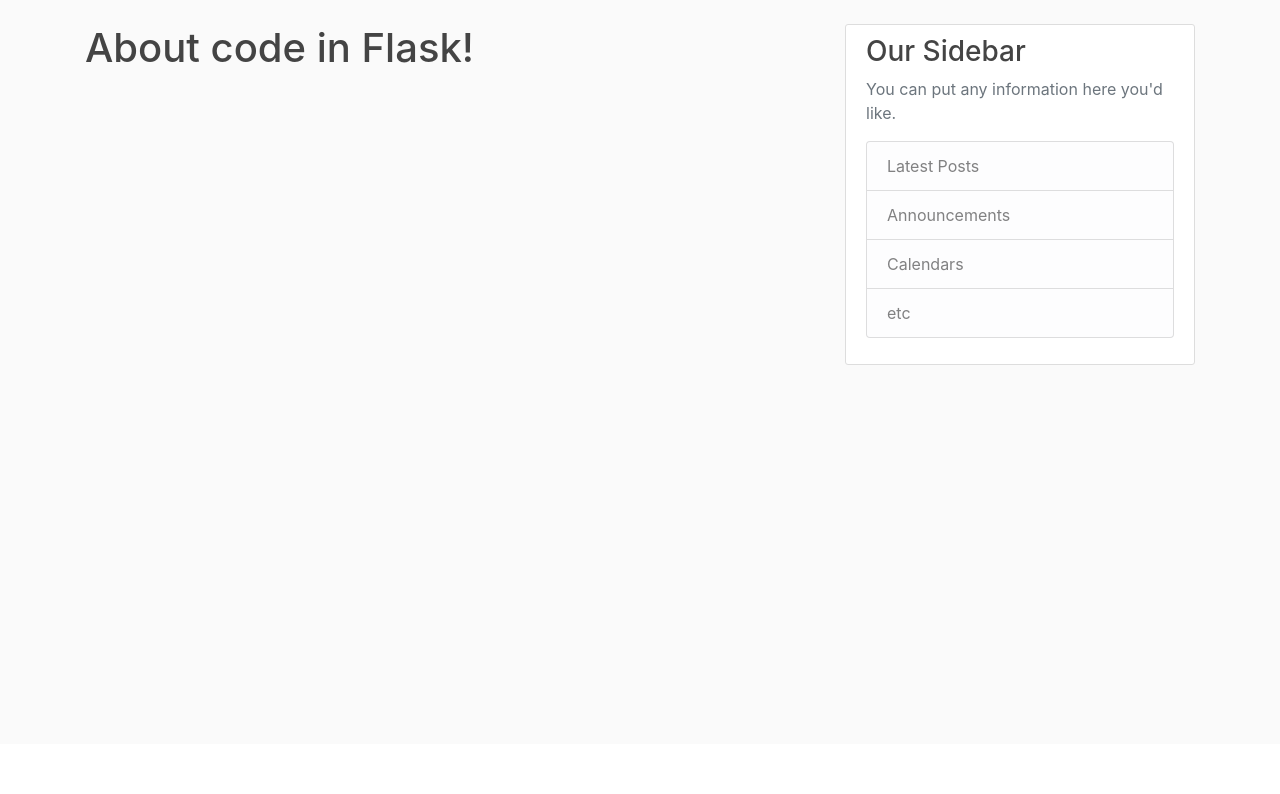
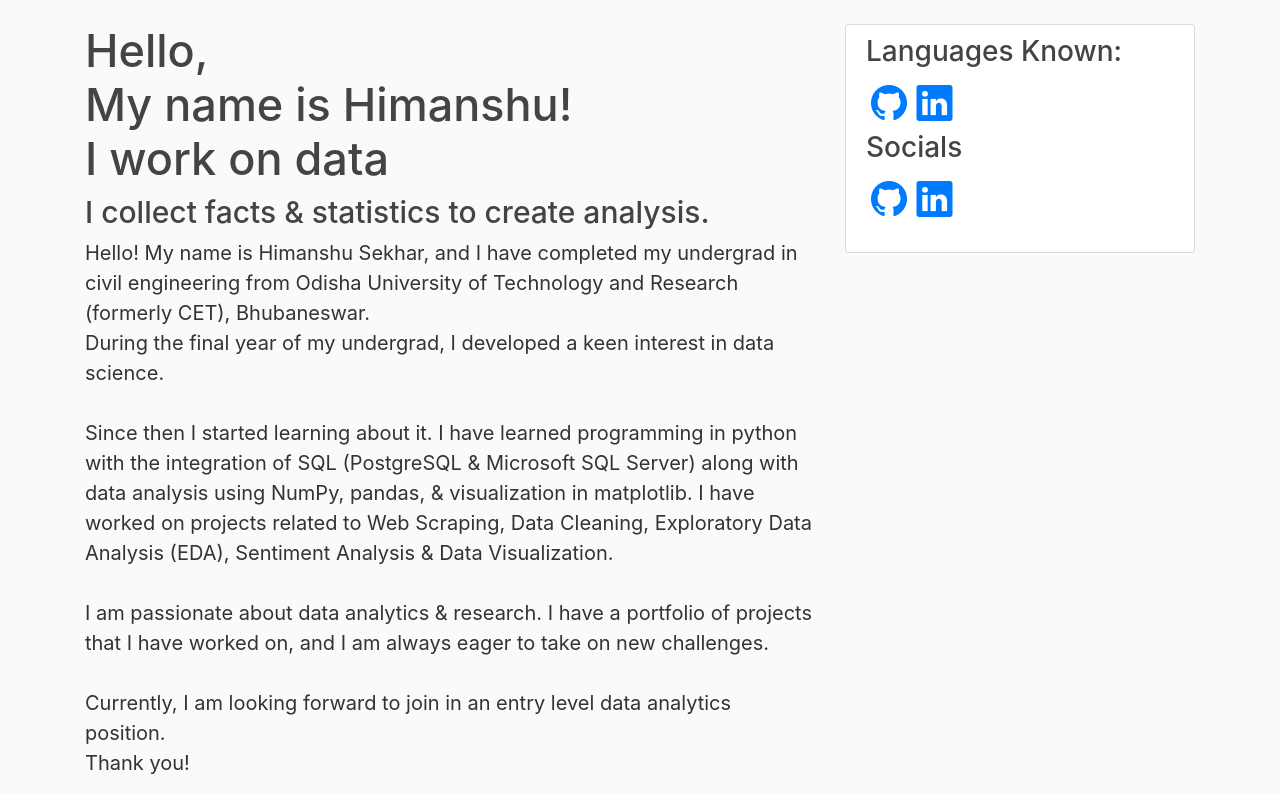
Before and after one commit to HimanshuSekhar1/NLP, a Flask app: page /about in a window 1280 px wide. Shown: the part 56-850 px from the top of the page. Before the commit the page ends 421 px from the top, so only its background shows below. Run offline with Flask 2, Linux system fonts and the light colour scheme.

Commit message:
about page

```diff
--- a/main.py
+++ b/main.py
@@ -8,16 +8,47 @@
 projects = [
   {
     'title': 'Marine Bioplastics',
-    'content': 'This is a project for marine bioplastics in the ocean.',
-    'date_posted': '29 December 2022',
+    'content': 'This is an exploratory data analysis of National Oceanic and Atmospheric Adminstration\'s (NOAA) marine microplastics data to know and understand microplastics, their growth rate with respect to various ocean bodies in our planet earth. It involves data cleaning and EDA.',
+    'date_posted': '15 December 2022',
     'link': 'https://github.com/HimanshuSekhar1/Marine-Microplastics'
   },
 
   {
-    'title': 'The Sharpe Ratio',
-    'content': 'This is a project for sharpe ratio for the stocks of Facebook and Amazon.',
-    'date_posted': '30 December 2022'
+    'title': 'Risk and Returns: The Sharpe Ratio',
+    'content': 'This is a project about "The Sharpe Ratio" by calculating it for the stocks of the two tech giants Facebook and Amazon. As benchmark S&P 500 was used that measures the performance of the 500 largest stocks in the US.',
+    'date_posted': '5 December 2022',
+    'link': 'https://github.com/HimanshuSekhar1/Risk-and-Returns-The-Sharpe-Ratio'
   },
+
+  {
+    'title': 'World Developement Indicator',
+    'content': 'This is an analysis done for countries on the basis of World Developement Indicator which involves data cleaning and visualization.',
+    'date_posted': '13 December 2022',
+    'link': 'https://github.com/HimanshuSekhar1/World-Development-Indicator'
+  },
+  {
+    'title': 'CO2 Emissions Canada',
+    'content': 'This is a data analysis of Vehicles make in Canada by their CO2 emissions into the environment using python in Jupyter notebooks. Later in the notebook, it consists of bicycle sales data using Microsoft SQL server integretion.',
+    'date_posted': '5 December 2022',
+    'link': 'https://github.com/HimanshuSekhar1/CO2-emissions-Canada'
+  },
+  {
+    'title': 'Age of Abalone',
+    'content': 'This project is about abalone, how their age changes with various physical characteristics and mortality.',
+    'date_posted': '7 December 2022',
+    'link': 'https://github.com/HimanshuSekhar1/Age-of-Abalone'
+  },
+  {
+    'title': 'Flipkart Web Scraper',
+    'content': 'In this project, the web data is scraped from flipkart ecommerce site for a book data. It\'s product name, price and ratings were only scraped out of the web.',
+    'date_posted': '10 December 2022',
+    'link': 'https://github.com/HimanshuSekhar1/Flipkart-web-scraper'
+  },
+  {
+    'title': 'OYO Rooms Web Scraper',
+    'content': 'This is a project to scraped the data of OYO rooms for a particular city and a list of hotels having major popularity.',
+    'date_posted': '11 December 2022',
+    'link': 'https://github.com/HimanshuSekhar1/OYO-Rooms-Web-scraper'}
 ]
 
 # Routes to different pages of the site
--- a/templates/about.html
+++ b/templates/about.html
@@ -1,4 +1,11 @@
 {% extends "layout.html" %}
 {% block content %}
-  <h1>About code in Flask!</h1>
+  <h1 style="font-size: 45px;">Hello,<br>My name is Himanshu!<br>I work on data</h1>
+  <h2 style="font-size: 30px;">I collect facts & statistics to create analysis.</h2>
+  <p style="font-size: 20px;">Hello! My name is Himanshu Sekhar, and I have completed my undergrad in civil engineering from Odisha University of Technology and Research (formerly CET), Bhubaneswar.
+<br>During the final year of my undergrad, I developed a keen interest in data science.</br>
+<br>Since then I started learning about it. I have learned programming in python with the integration of SQL (PostgreSQL & Microsoft SQL Server) along with data analysis using NumPy, pandas, & visualization in matplotlib. I have worked on projects related to Web Scraping, Data Cleaning, Exploratory Data Analysis (EDA), Sentiment Analysis & Data Visualization.</br>
+<br>I am passionate about data analytics & research. I have a portfolio of projects that I have worked on, and I am always eager to take on new challenges.</br>
+<br>Currently, I am looking forward to join in an entry level data analytics position.</br>
+Thank you!</p>
 {% endblock content%}
--- a/templates/layout.html
+++ b/templates/layout.html
@@ -8,13 +8,15 @@
     <!-- Bootstrap CSS -->
     <link rel="stylesheet" href="https://cdn.jsdelivr.net/npm/bootstrap@4.1.3/dist/css/bootstrap.min.css" integrity="sha384-MCw98/SFnGE8fJT3GXwEOngsV7Zt27NXFoaoApmYm81iuXoPkFOJwJ8ERdknLPMO" crossorigin="anonymous">
 
+    <link rel="stylesheet" href="https://cdn.jsdelivr.net/npm/bootstrap-icons@1.10.3/font/bootstrap-icons.css">
+
     <link rel="stylesheet" type = "text/css" href = "{{ url_for('static', filename='main.css') }}"
 
     <!--     Here we created a if-else condition to display the title of the pages -->
     {% if title %}
-      <title>Projects-{{title}}</title>
+      <title>Portfolio-{{title}}</title>
     {% else %}
-      <title>Projects</title>
+      <title>Portfolio</title>
     {% endif %}
   </head>
 
@@ -59,14 +61,27 @@
     </div>
     <div class="col-md-4">
       <div class="content-section">
-        <h3>Our Sidebar</h3>
-        <p class='text-muted'>You can put any information here you'd like.
-          <ul class="list-group">
-            <li class="list-group-item list-group-item-light">Latest Posts</li>
-            <li class="list-group-item list-group-item-light">Announcements</li>
-            <li class="list-group-item list-group-item-light">Calendars</li>
-            <li class="list-group-item list-group-item-light">etc</li>
-          </ul>
+        <h3>Languages Known:</h3>
+        <div class = "skill-icons">
+          <a href= "https://github.com/HimanshuSekhar1">
+            <i class="bi bi-github" style="font-size: 36px; padding: 5px"></i>
+          </a>
+
+          <a href= "https://www.linkedin.com/in/himanshu-sekhar-naik-22162a140/">
+            <i class="bi bi-linkedin" style="font-size: 36px;"></i>
+          </a>
+        </div>
+        <h3>Socials</h3>
+<!--         <p class='text-muted'>You can put any information here you'd like. -->
+        <div class = "social-icons">
+          <a href= "https://github.com/HimanshuSekhar1">
+            <i class="bi bi-github" style="font-size: 36px; padding: 5px"></i>
+          </a>
+
+          <a href= "https://www.linkedin.com/in/himanshu-sekhar-naik-22162a140/">
+            <i class="bi bi-linkedin" style="font-size: 36px;"></i>
+          </a>
+        </div>
         </p>
       </div>
     </div>
```
